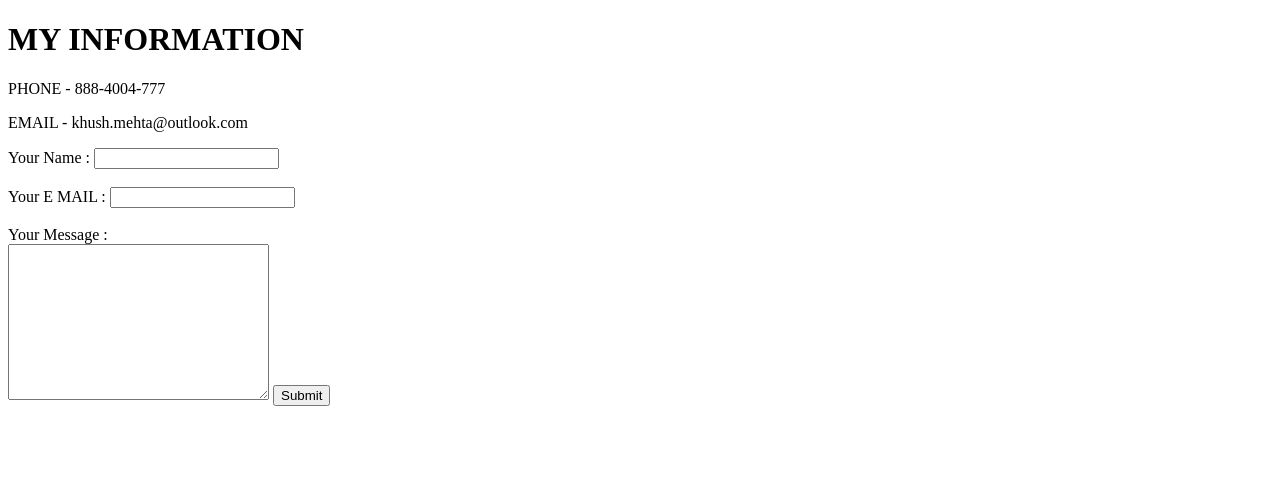
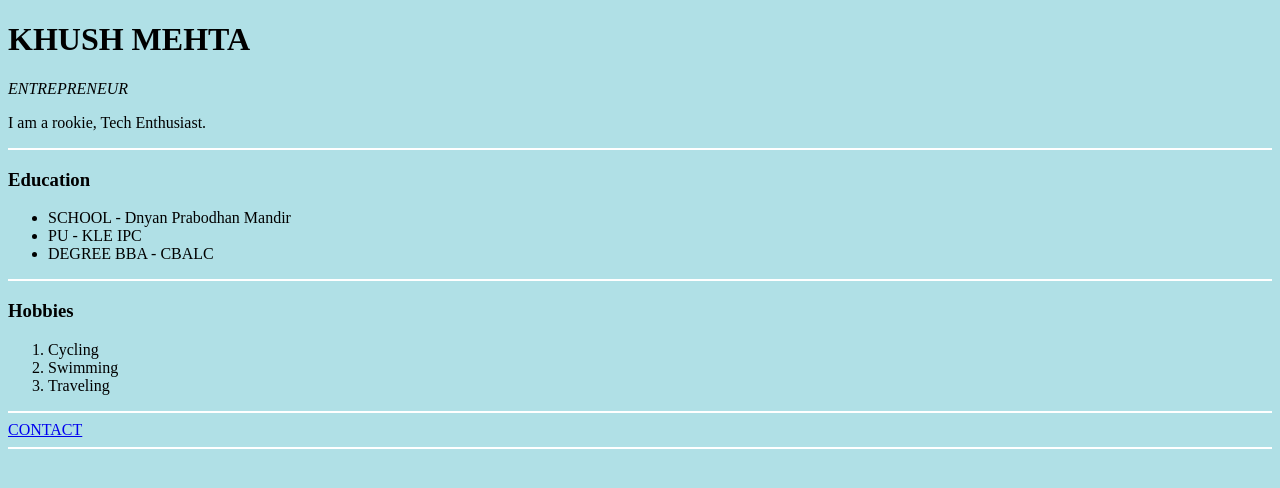
Before and after one commit to khushmehta-ind/TRY, a plain HTML site: page contact.html in a window 1280 px wide. Drawn offline with Linux system fonts and the light colour scheme.

Commit message:
Update contact.html

```diff
--- a/contact.html
+++ b/contact.html
@@ -1,26 +1,51 @@
 <!DOCTYPE html>
 <html lang="en" dir="ltr">
-  <head>
-    <meta charset="utf-8">
-    <title>CONTACT INFORMATION</title>
-  </head>
-  <body>
-    <h1>MY INFORMATION</h1>
-    <p>PHONE - 888-4004-777</p>
-    <p>EMAIL - khush.mehta@outlook.com</p>
 
-    <form action="mailto:1khushmehta@gmail.com" method="post" enctype="text/plain">
-      <label> Your Name : </label>
-      <input type="text" name="NAME" value=""> <br> <br>
-      <label> Your E MAIL : </label>
 
-      <input type="email" name="Email" value=""> <br> <br>
+<head>
+  <meta charset="utf-8">
 
-      <label> Your Message : </label> <br>
-      <textarea name="YOUR MESSAGE" rows="10" cols="30"></textarea>
+  <title>Khush Info</title>
 
-      <input type="submit" name="">
+  <style>
+    body {
+      background-color: powderblue;
+    }
 
-        </form>
-  </body>
+    hr {
+      background-color: white;
+      border-style: none;
+      height: 2px
+    }
+  </style>
+</head>
+
+<body>
+  <h1>
+    <st>KHUSH MEHTA</st>
+  </h1>
+  <p><em>ENTREPRENEUR</em></p>
+  <p>
+    I am a rookie, Tech Enthusiast.
+  </p>
+  <hr>
+  <h3>Education</h3>
+  <ul>
+    <li>SCHOOL - Dnyan Prabodhan Mandir</li>
+    <li>PU - KLE IPC</li>
+    <li>DEGREE BBA - CBALC</li>
+  </ul>
+  <hr>
+  <h3>Hobbies</h3>
+  <ol>
+    <li>Cycling</li>
+    <li>Swimming</li>
+    <li>Traveling</li>
+  </ol>
+
+  <hr>
+  <a href="contacts.vcf">CONTACT</a>
+  <hr>
+</body>
+
 </html>
```
